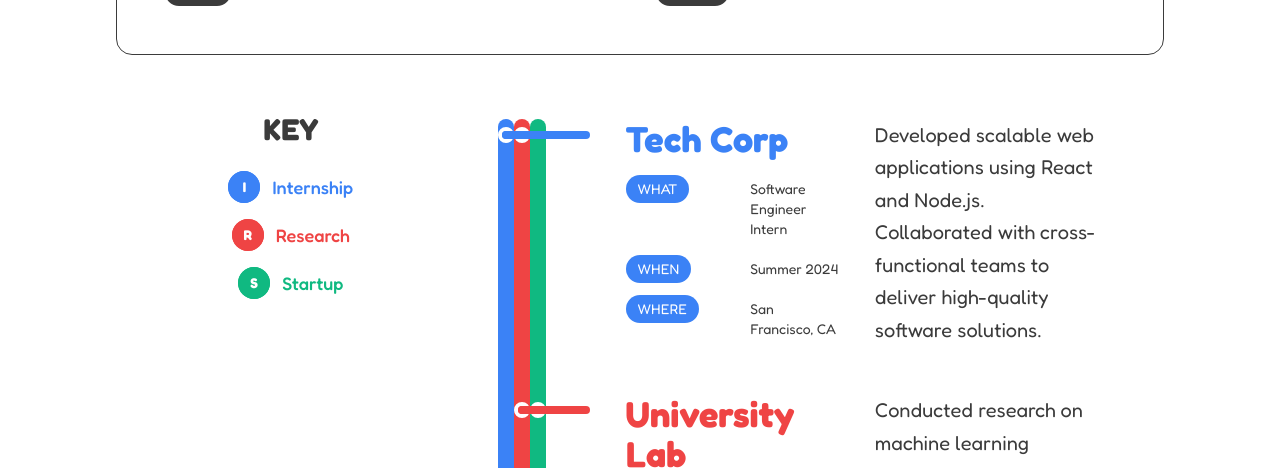
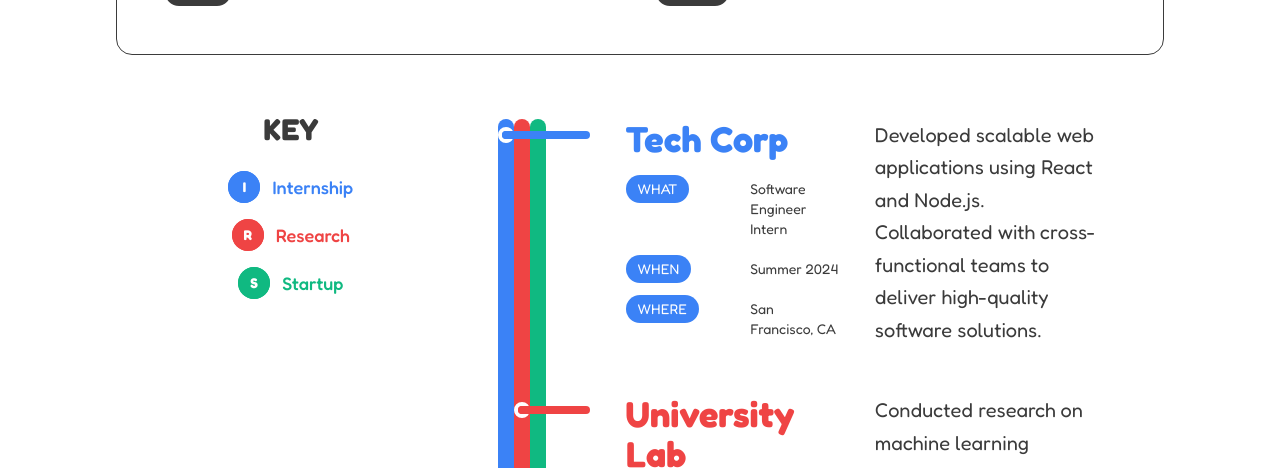
Before and after one commit to JaeMinBird/portfoliov4, a Next.js app: page / in a window 1280 px wide. Shown: the part 820-1288 px from the top of the page. Built offline with nearby package versions, Linux system fonts and the light colour scheme.

Commit message:
metro almost finished

```diff
--- a/src/app/components/metro.tsx
+++ b/src/app/components/metro.tsx
@@ -191,22 +191,6 @@
                           }}
                           transition={{ duration: 0.3, delay: expIndex * 0.1 }}
                         >
-                          {/* Stop Circle */}
-                          <div
-                            className="absolute top-2"
-                            style={{
-                              left: lineIndex === 0 ? '-64px' :
-                                    lineIndex === 1 ? '-48px' :
-                                    '-32px'
-                            }}
-                          >
-                            <div className="w-4 h-4 rounded-full border-2 border-white bg-white flex items-center justify-center">
-                              <div
-                                className="w-2 h-2 rounded-full"
-                                style={{ backgroundColor: config.color }}
-                              />
-                            </div>
-                          </div>
 
                           {/* Stop Circle - Mobile Only */}
                           <div
```
